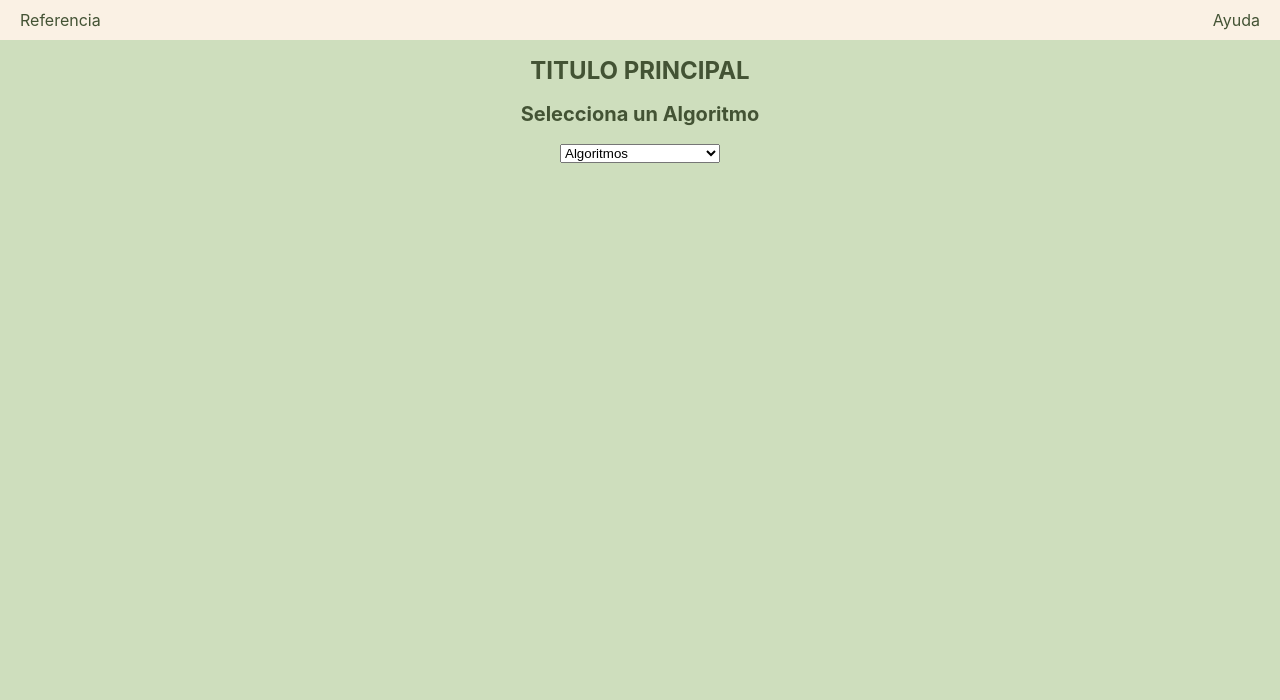
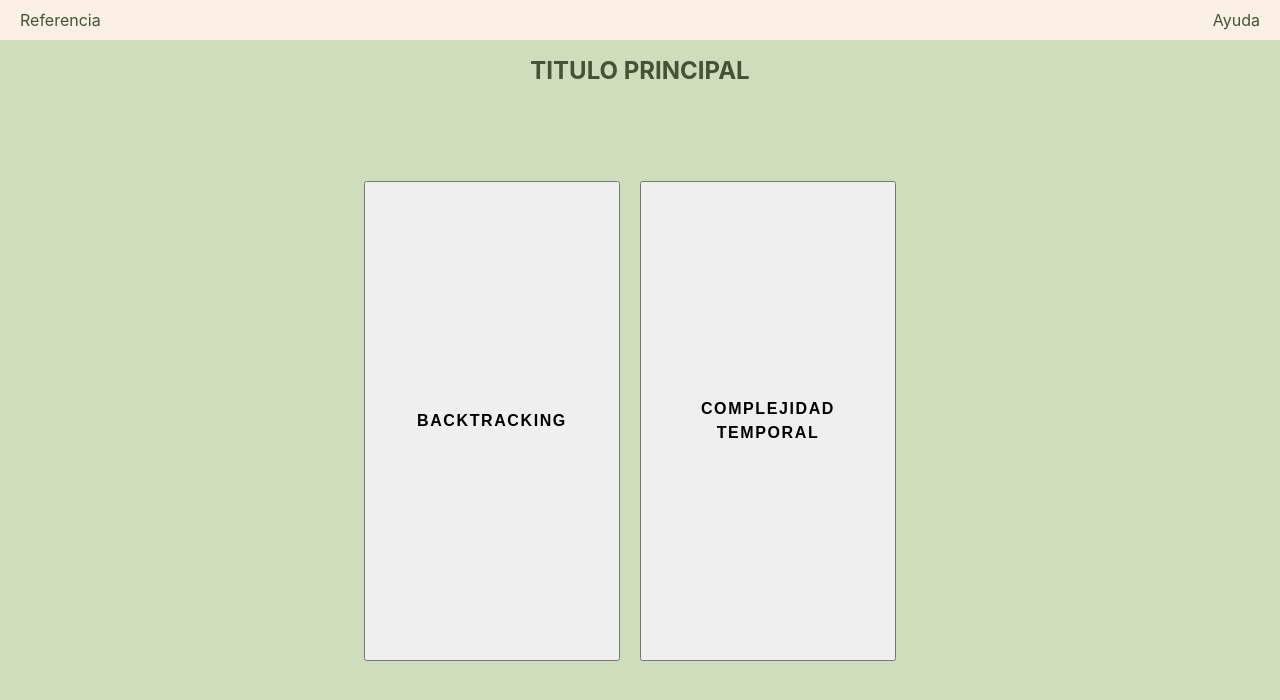
Before and after one commit to mluque0606/Tesis, a React (Create React App) app: page / in a window 1280 px wide. Shown: the top 700 px of the page. Built offline with nearby package versions, Linux system fonts and the light colour scheme.

Commit message:
Arranque menu inicial

```diff
--- a/src/HomePage.css
+++ b/src/HomePage.css
@@ -104,3 +104,71 @@
     margin: 0 auto; /* Centra el código horizontalmente en su contenedor */
     text-align: left;
   }
+
+  .initial-section {
+    display: flex;
+    flex-direction: column;
+    align-items: center;
+  }
+
+  .button-container {
+    background-color: var(--color-fondo);
+    display: flex;
+    place-items: center;
+    justify-content: space-around; /* Ajusta el espacio entre los botones */
+    margin-top: 10vh; /* Ajusta el margen superior */
+  }
+
+  .button-container button {
+    margin-bottom: 10px;
+    padding: 20px;
+    font-size: 24px;
+    height: 60vh;
+    width: 20vw;
+    margin-right: 20px;
+    color: black;
+    cursor: pointer;
+    font-size: 1rem;
+    letter-spacing: 0.1rem; /* Ajusta el espaciado entre letras */
+    font-weight: 600;
+    position: relative;
+    text-decoration: none;
+    text-transform: uppercase;
+    display: flex;
+    justify-content: center;
+    align-items: center;
+    transition: all 0.7s ease-out; /* Agrega una transición para un efecto suave */
+    z-index: 1; /* Establece un índice de apilamiento inicial */
+    line-height: 1.5; /* Ajusta la altura de línea para centrar el texto verticalmente */
+  }
+
+  .button-container button:hover {
+    color: #ff9950;
+    transform: scale(1.1); /* Agrandar el botón al 110% del tamaño original */
+    z-index: 2; /* Establece un índice de apilamiento superior cuando el mouse está sobre el botón */
+    width: 25vw; /* Ajusta el ancho del botón al 110% del tamaño original */
+  }
+
+  .button-container button svg {
+    height: 40px;
+    left: 0;
+    top: 0;
+    position: absolute;
+    width: 100%;
+  }
+
+  .button-container button rect {
+    fill: none;
+    stroke: #fff;
+    stroke-width: 2;
+    stroke-dasharray: 450, 0;
+    transition: all 0.5s linear;
+  }
+
+  .button-container button:hover rect {
+    stroke-width: 5;
+    stroke-dasharray: 20, 300;
+    stroke-dashoffset: 48;
+    stroke: #ff9950;
+    transition: all 2s cubic-bezier(0.22, 1, 0.25, 1);
+  }
--- a/src/HomePage.js
+++ b/src/HomePage.js
@@ -31,6 +31,7 @@ function HomePage() {
     const [selectedOption, setSelectedOption] = useState(''); // Estado para la selección de resolución del algoritmo
     const [inputNumbers, setInputNumbers] = useState('');
     const [inputTarget, setInputTarget] = useState('');
+    const [initialVisible, setInitialVisible] = useState(true);  //Para seccion de inicio
     const [step0Visible, setStep0Visible] = useState(true);
     const [step1Visible, setStep1Visible] = useState(false);
     const [step2Visible, setStep2Visible] = useState(false);
@@ -54,6 +55,7 @@ function HomePage() {
     // Función para manejar cambios en la selección del algoritmo
     const handleAlgorithmChange = (event) => {
       setSelectedAlgorithm(event.target.value); // Actualiza el estado selectedAlgorithm con el valor seleccionado por el usuario
+      setInitialVisible(false); // Oculta la sección inicial
       setStep1Visible(true); // Avanza al paso 1
 
     };
@@ -73,6 +75,7 @@ function HomePage() {
           setStep3Visible(true); // MODIFICAR LUEGO
         }
       }
+      setInitialVisible(false);
     };
 
     // Función para manejar cambios en la selección de la resolucion del algoritmo
@@ -251,8 +254,17 @@ function HomePage() {
         </header>
 
         <main>
+          {/* Mostrar seccion de inicio */}
+          {initialVisible && (
+            <section className="initial-section">
+              <div className="button-container">
+                <button onClick={handleOptionChange} value="BACKTRACKING" disabled={buttonsDisabled}>BACKTRACKING</button>
+                <button onClick={handleOptionChange} value="COMPLEJIDAD_TEMPORAL" disabled={buttonsDisabled}>COMPLEJIDAD TEMPORAL</button>
+              </div>
+            </section>
+          )}
           {/* Seleccion del algoritmo*/}
-          {step0Visible && (
+          {!initialVisible && (
             <section>
               <h2>Selecciona un Algoritmo</h2>
               <select value={selectedAlgorithm} onChange={handleAlgorithmChange} disabled={buttonsDisabled}>
@@ -268,16 +280,6 @@ function HomePage() {
               {selectedAlgorithm && <p>Has seleccionado: {selectedAlgorithm}</p>}
             </section>
           )}
-
-          {/* Mostrar el nuevo paso */}
-          {step1Visible && (
-            <section>
-              <h2>Selecciona una opción para resolver el problema:</h2>
-              <button onClick={handleOptionChange} value="BACKTRACKING" disabled={buttonsDisabled}>BACKTRACKING</button>
-              <button onClick={handleOptionChange} value="COMPLEJIDAD_TEMPORAL" disabled={buttonsDisabled}>COMPLEJIDAD TEMPORAL</button>
-            </section>
-          )}
-
 
           {/* Seleccion de resolucion*/}
           {step2Visible && (
```
